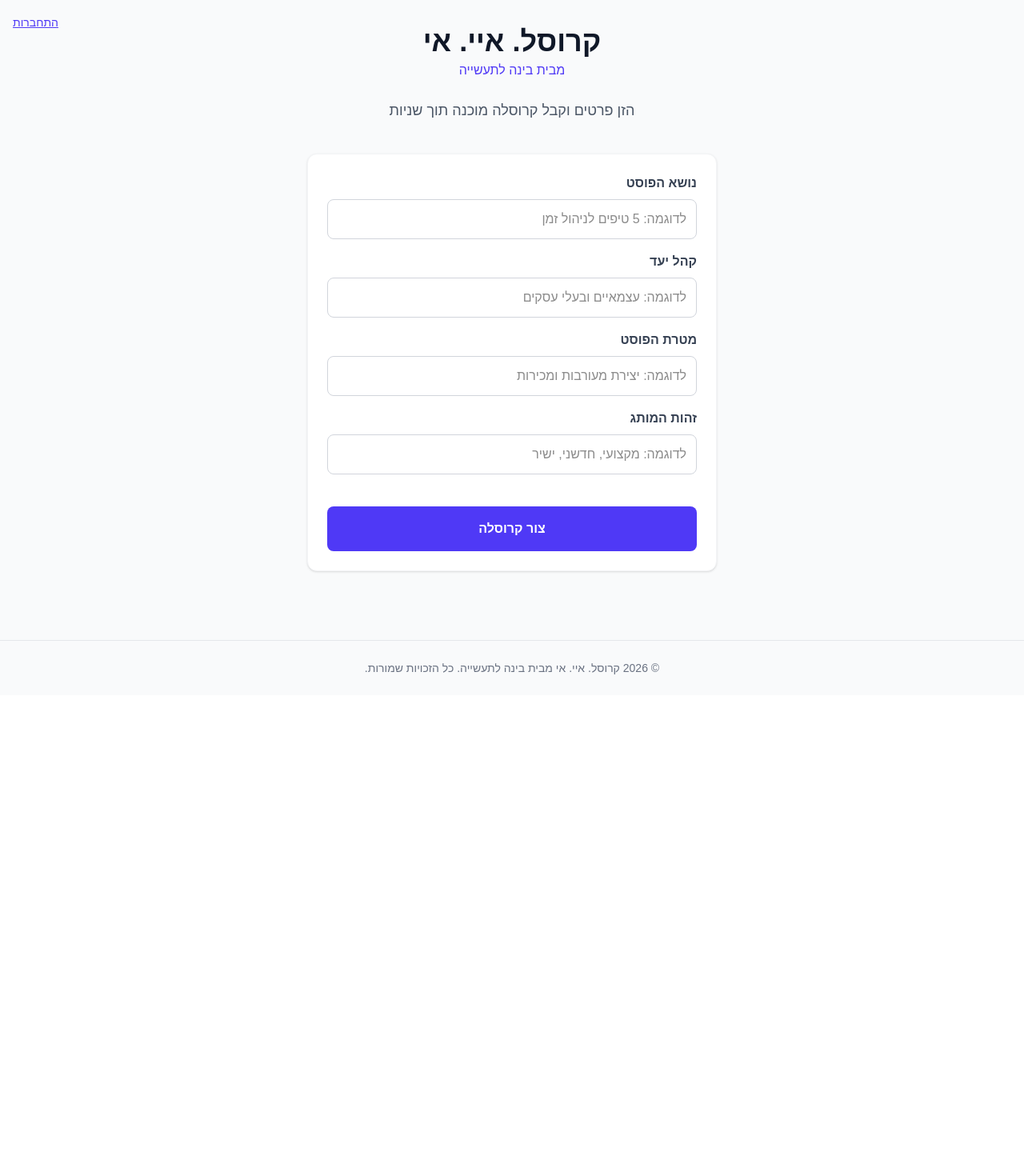
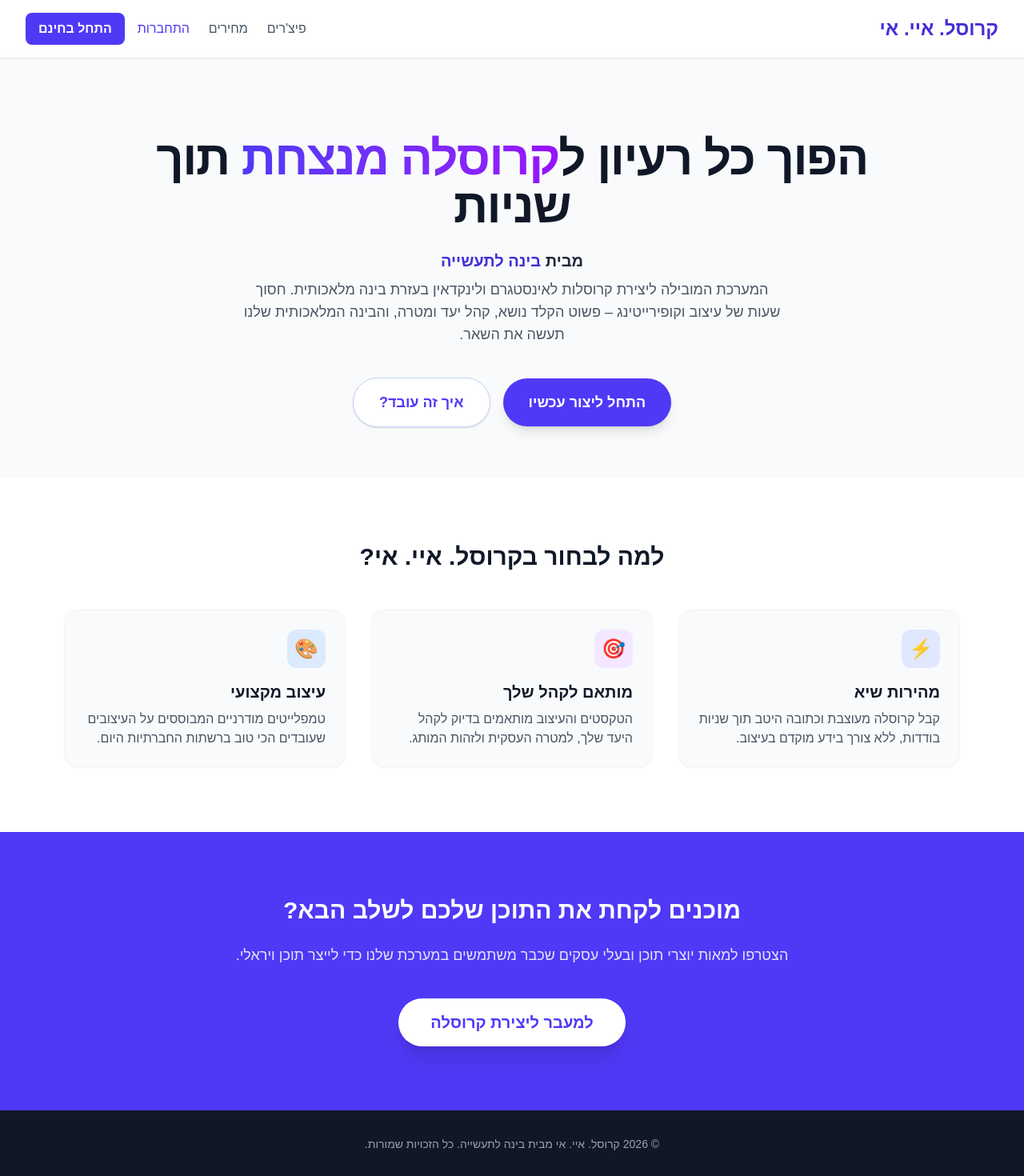
Before and after one commit to OhadBaram/-.-.-, a Next.js app: page / in a window 1280 px wide. Shown: the top 1470 px of the page at 80% size. Before the commit the page ends 869 px from the top, so only its background shows below. Built offline with nearby package versions, Linux system fonts and the light colour scheme; no server answers.

Commit message:
Upgrade to Marketing Landing Page, fix CSS, add Email Auth

```diff
--- a/package.json
+++ b/package.json
@@ -22,6 +22,7 @@
     "jszip": "^3.10.2",
     "next": "16.3.5",
     "next-auth": "^4.24.15",
+    "nodemailer": "^7.0.13",
     "openai": "^7.20.0",
     "pino": "^10.3.1",
     "pino-pretty": "^13.1.3",
@@ -34,6 +35,7 @@
     "@tailwindcss/postcss": "^4",
     "@types/file-saver": "^2.0.7",
     "@types/node": "^20",
+    "@types/nodemailer": "^8.0.2",
     "@types/react": "^19",
     "@types/react-dom": "^19",
     "eslint": "^9",
--- /dev/null
+++ b/src/app/dashboard/create/page.tsx
@@ -0,0 +1,71 @@
+'use client';
+
+import { useState } from 'react';
+import { useSession } from 'next-auth/react';
+import CarouselRenderer, { Slide } from '@/components/CarouselRenderer';
+import CarouselForm from '@/components/CarouselForm';
+import SkeletonLoader from '@/components/SkeletonLoader';
+import Link from 'next/link';
+
+export default function CreateCarouselPage() {
+  const { data: session } = useSession();
+  const [slides, setSlides] = useState<Slide[] | null>(null);
+  const [isLoading, setIsLoading] = useState(false);
+
+  const handleGenerate = async (data: { topic: string; audience: string; goal: string; brand: string }) => {
+    setIsLoading(true);
+
+    try {
+      const res = await fetch('/api/generate', {
+        method: 'POST',
+        headers: { 'Content-Type': 'application/json' },
+        body: JSON.stringify(data),
+      });
+
+      const result = await res.json();
+
+      if (!res.ok) {
+        throw new Error(result.error || 'API error');
+      }
+
+      setSlides(result.slides);
+    } catch (error: any) {
+      console.error(error);
+      alert(`אירעה שגיאה ביצירת הקרוסלה: ${error.message}`);
+    } finally {
+      setIsLoading(false);
+    }
+  };
+
+  return (
+    <main className="min-h-screen p-8 bg-gray-50" dir="rtl">
+      <header className="mb-10 text-center relative">
+        <div className="absolute top-0 right-0">
+          <Link href="/dashboard" className="text-sm underline text-indigo-600 hover:text-indigo-800">
+            חזרה ללוח הבקרה
+          </Link>
+        </div>
+        <h1 className="text-4xl font-extrabold mb-1 text-gray-900">יצירת קרוסלה חדשה</h1>
+        <p className="text-gray-600 text-lg">הזן פרטים וקבל קרוסלה מוכנה תוך שניות</p>
+      </header>
+
+      {!slides ? (
+        isLoading ? (
+          <SkeletonLoader />
+        ) : (
+          <CarouselForm onSubmit={handleGenerate} isLoading={isLoading} />
+        )
+      ) : (
+        <div className="flex flex-col items-center">
+          <button
+            onClick={() => setSlides(null)}
+            className="mb-6 px-4 py-2 bg-white border border-gray-300 rounded-lg text-gray-700 hover:bg-gray-100 transition-colors"
+          >
+            חזור ליצירת קרוסלה חדשה
+          </button>
+          <CarouselRenderer slides={slides} />
+        </div>
+      )}
+    </main>
+  );
+}
--- a/src/app/dashboard/page.tsx
+++ b/src/app/dashboard/page.tsx
@@ -100,7 +100,7 @@ export default async function DashboardPage({ searchParams }: { searchParams?: {
           <Link href="/dashboard/settings" className="px-4 py-2 bg-white border border-gray-300 text-gray-700 rounded hover:bg-gray-50">
             הגדרות מותג
           </Link>
-          <Link href="/" className="px-4 py-2 bg-indigo-600 text-white rounded hover:bg-indigo-700">
+          <Link href="/dashboard/create" className="px-4 py-2 bg-indigo-600 text-white rounded hover:bg-indigo-700">
             צור קרוסלה חדשה +
           </Link>
         </div>
--- a/src/app/page.tsx
+++ b/src/app/page.tsx
@@ -1,78 +1,102 @@
 'use client';
 
-import { useState } from 'react';
 import { useSession, signIn, signOut } from 'next-auth/react';
-import CarouselRenderer, { Slide } from '@/components/CarouselRenderer';
-import CarouselForm from '@/components/CarouselForm';
-import SkeletonLoader from '@/components/SkeletonLoader';
+import Link from 'next/link';
 
 export default function Home() {
   const { data: session } = useSession();
-  const [slides, setSlides] = useState<Slide[] | null>(null);
-  const [isLoading, setIsLoading] = useState(false);
-
-  const handleGenerate = async (data: { topic: string; audience: string; goal: string; brand: string }) => {
-    setIsLoading(true);
-
-    try {
-      const res = await fetch('/api/generate', {
-        method: 'POST',
-        headers: { 'Content-Type': 'application/json' },
-        body: JSON.stringify(data),
-      });
-
-      const result = await res.json();
-
-      if (!res.ok) {
-        throw new Error(result.error || 'API error');
-      }
-
-      setSlides(result.slides);
-    } catch (error: any) {
-      console.error(error);
-      alert(`אירעה שגיאה ביצירת הקרוסלה: ${error.message}`);
-    } finally {
-      setIsLoading(false);
-    }
-  };
 
   return (
-    <main className="min-h-screen p-8 bg-gray-50" dir="rtl">
-      <div className="absolute top-4 left-4">
+    <main className="min-h-screen bg-gray-50 font-sans" dir="rtl">
+      {/* Navbar */}
+      <nav className="w-full bg-white shadow-sm py-4 px-8 flex justify-between items-center relative z-10">
+        <div className="flex items-center gap-2">
+          <span className="text-2xl font-black text-indigo-700">קרוסל. איי. אי</span>
+        </div>
+        <div className="flex items-center gap-6">
+          <a href="#features" className="text-gray-600 hover:text-indigo-600 font-medium hidden md:block">פיצ'רים</a>
+          <a href="#pricing" className="text-gray-600 hover:text-indigo-600 font-medium hidden md:block">מחירים</a>
           {session ? (
             <div className="flex items-center gap-4">
-            <span className="text-sm text-gray-700">שלום, {session.user?.name}</span>
-            <a href="/dashboard" className="text-sm underline text-indigo-600 hover:text-indigo-800">לוח בקרה</a>
-            <button onClick={() => signOut()} className="text-sm underline text-indigo-600 hover:text-indigo-800">התנתק</button>
+              <span className="text-sm text-gray-700 font-medium hidden md:block">שלום, {session.user?.name}</span>
+              <button onClick={() => signOut()} className="text-sm font-medium text-gray-500 hover:text-gray-700">התנתק</button>
+              <Link href="/dashboard/create" className="px-4 py-2 bg-indigo-600 text-white rounded-lg font-bold hover:bg-indigo-700 transition">
+                ליצירת קרוסלה
+              </Link>
             </div>
           ) : (
-          <button onClick={() => signIn('google')} className="text-sm underline text-indigo-600 hover:text-indigo-800">התחברות</button>
+            <div className="flex items-center gap-4">
+              <button onClick={() => signIn()} className="font-medium text-indigo-600 hover:text-indigo-800">התחברות</button>
+              <button onClick={() => signIn()} className="px-4 py-2 bg-indigo-600 text-white rounded-lg font-bold hover:bg-indigo-700 transition">
+                התחל בחינם
+              </button>
+            </div>
           )}
         </div>
+      </nav>
 
-      <header className="mb-10 text-center">
-        <h1 className="text-4xl font-extrabold mb-1 text-gray-900">קרוסל. איי. אי</h1>
-        <p className="text-md font-medium text-indigo-600 mb-6">מבית בינה לתעשייה</p>
-        <p className="text-gray-600 text-lg">הזן פרטים וקבל קרוסלה מוכנה תוך שניות</p>
-      </header>
+      {/* Hero Section */}
+      <section className="pt-24 pb-16 px-4 max-w-5xl mx-auto text-center">
+        <h1 className="text-5xl md:text-6xl font-extrabold text-gray-900 mb-6 tracking-tight">
+          הפוך כל רעיון ל<span className="text-transparent bg-clip-text bg-gradient-to-r from-indigo-600 to-purple-600">קרוסלה מנצחת</span> תוך שניות
+        </h1>
+        <p className="text-xl text-gray-800 font-semibold mb-2 max-w-2xl mx-auto">
+          מבית <span className="text-indigo-700 font-bold">בינה לתעשייה</span>
+        </p>
+        <p className="text-lg text-gray-600 mb-10 max-w-2xl mx-auto">
+          המערכת המובילה ליצירת קרוסלות לאינסטגרם ולינקדאין בעזרת בינה מלאכותית. חסוך שעות של עיצוב וקופירייטינג – פשוט הקלד נושא, קהל יעד ומטרה, והבינה המלאכותית שלנו תעשה את השאר.
+        </p>
+        <div className="flex flex-col sm:flex-row justify-center gap-4 items-center">
+          <Link href="/dashboard/create" className="px-8 py-4 bg-indigo-600 text-white rounded-full text-lg font-bold hover:bg-indigo-700 transition shadow-lg hover:shadow-xl transform hover:-translate-y-1 w-full sm:w-auto text-center">
+            התחל ליצור עכשיו
+          </Link>
+          <a href="#features" className="px-8 py-4 bg-white text-indigo-600 border border-indigo-200 rounded-full text-lg font-bold hover:bg-gray-50 transition shadow-sm w-full sm:w-auto text-center">
+            איך זה עובד?
+          </a>
+        </div>
+      </section>
 
-      {!slides ? (
-        isLoading ? (
-          <SkeletonLoader />
-        ) : (
-          <CarouselForm onSubmit={handleGenerate} isLoading={isLoading} />
-        )
-      ) : (
-        <div className="flex flex-col items-center">
-          <button
-            onClick={() => setSlides(null)}
-            className="mb-6 px-4 py-2 bg-white border border-gray-300 rounded-lg text-gray-700 hover:bg-gray-100 transition-colors"
-          >
-            חזור ליצירת קרוסלה חדשה
-          </button>
-          <CarouselRenderer slides={slides} />
+      {/* Features Section */}
+      <section id="features" className="py-20 bg-white">
+        <div className="max-w-6xl mx-auto px-4">
+          <h2 className="text-3xl font-bold text-center text-gray-900 mb-12">למה לבחור בקרוסל. איי. אי?</h2>
+          <div className="grid md:grid-cols-3 gap-8">
+            <div className="p-6 bg-gray-50 rounded-2xl border border-gray-100">
+              <div className="w-12 h-12 bg-indigo-100 text-indigo-600 flex items-center justify-center rounded-xl mb-4 text-2xl">⚡</div>
+              <h3 className="text-xl font-bold text-gray-900 mb-2">מהירות שיא</h3>
+              <p className="text-gray-600">קבל קרוסלה מעוצבת וכתובה היטב תוך שניות בודדות, ללא צורך בידע מוקדם בעיצוב.</p>
             </div>
-      )}
+            <div className="p-6 bg-gray-50 rounded-2xl border border-gray-100">
+              <div className="w-12 h-12 bg-purple-100 text-purple-600 flex items-center justify-center rounded-xl mb-4 text-2xl">🎯</div>
+              <h3 className="text-xl font-bold text-gray-900 mb-2">מותאם לקהל שלך</h3>
+              <p className="text-gray-600">הטקסטים והעיצוב מותאמים בדיוק לקהל היעד שלך, למטרה העסקית ולזהות המותג.</p>
+            </div>
+            <div className="p-6 bg-gray-50 rounded-2xl border border-gray-100">
+              <div className="w-12 h-12 bg-blue-100 text-blue-600 flex items-center justify-center rounded-xl mb-4 text-2xl">🎨</div>
+              <h3 className="text-xl font-bold text-gray-900 mb-2">עיצוב מקצועי</h3>
+              <p className="text-gray-600">טמפלייטים מודרניים המבוססים על העיצובים שעובדים הכי טוב ברשתות החברתיות היום.</p>
+            </div>
+          </div>
+        </div>
+      </section>
+
+      {/* CTA / Pricing Section */}
+      <section id="pricing" className="py-20 bg-indigo-600 text-white text-center">
+        <div className="max-w-4xl mx-auto px-4">
+          <h2 className="text-3xl font-bold mb-6">מוכנים לקחת את התוכן שלכם לשלב הבא?</h2>
+          <p className="text-indigo-100 mb-10 text-lg">
+            הצטרפו למאות יוצרי תוכן ובעלי עסקים שכבר משתמשים במערכת שלנו כדי לייצר תוכן ויראלי.
+          </p>
+          <Link href="/dashboard/create" className="inline-block px-10 py-4 bg-white text-indigo-600 rounded-full text-xl font-black hover:bg-gray-100 transition shadow-xl transform hover:-translate-y-1 text-center">
+            למעבר ליצירת קרוסלה
+          </Link>
+        </div>
+      </section>
+
+      {/* Footer */}
+      <footer className="py-8 bg-gray-900 text-gray-400 text-center text-sm">
+        <p>© {new Date().getFullYear()} קרוסל. איי. אי מבית בינה לתעשייה. כל הזכויות שמורות.</p>
+      </footer>
     </main>
   );
 }
--- a/src/components/CarouselForm.tsx
+++ b/src/components/CarouselForm.tsx
@@ -27,7 +27,7 @@ export default function CarouselForm({ onSubmit, isLoading }: CarouselFormProps)
           value={topic}
           onChange={(e) => setTopic(e.target.value)}
           required
-          className="w-full border border-gray-300 rounded-lg p-3 focus:outline-none focus:ring-2 focus:ring-indigo-500"
+          className="w-full text-gray-900 border border-gray-300 rounded-lg p-3 focus:outline-none focus:ring-2 focus:ring-indigo-500"
           placeholder="לדוגמה: 5 טיפים לניהול זמן"
         />
       </div>
@@ -39,7 +39,7 @@ export default function CarouselForm({ onSubmit, isLoading }: CarouselFormProps)
           value={audience}
           onChange={(e) => setAudience(e.target.value)}
           required
-          className="w-full border border-gray-300 rounded-lg p-3 focus:outline-none focus:ring-2 focus:ring-indigo-500"
+          className="w-full text-gray-900 border border-gray-300 rounded-lg p-3 focus:outline-none focus:ring-2 focus:ring-indigo-500"
           placeholder="לדוגמה: עצמאיים ובעלי עסקים"
         />
       </div>
@@ -51,7 +51,7 @@ export default function CarouselForm({ onSubmit, isLoading }: CarouselFormProps)
           value={goal}
           onChange={(e) => setGoal(e.target.value)}
           required
-          className="w-full border border-gray-300 rounded-lg p-3 focus:outline-none focus:ring-2 focus:ring-indigo-500"
+          className="w-full text-gray-900 border border-gray-300 rounded-lg p-3 focus:outline-none focus:ring-2 focus:ring-indigo-500"
           placeholder="לדוגמה: יצירת מעורבות ומכירות"
         />
       </div>
@@ -63,7 +63,7 @@ export default function CarouselForm({ onSubmit, isLoading }: CarouselFormProps)
           value={brand}
           onChange={(e) => setBrand(e.target.value)}
           required
-          className="w-full border border-gray-300 rounded-lg p-3 focus:outline-none focus:ring-2 focus:ring-indigo-500"
+          className="w-full text-gray-900 border border-gray-300 rounded-lg p-3 focus:outline-none focus:ring-2 focus:ring-indigo-500"
           placeholder="לדוגמה: מקצועי, חדשני, ישיר"
         />
       </div>
--- a/src/lib/auth.ts
+++ b/src/lib/auth.ts
@@ -1,5 +1,6 @@
 import { NextAuthOptions } from 'next-auth';
 import GoogleProvider from 'next-auth/providers/google';
+import EmailProvider from 'next-auth/providers/email';
 import { PrismaAdapter } from '@next-auth/prisma-adapter';
 import prisma from '@/lib/prisma';
 
@@ -10,6 +11,10 @@ export const authOptions: NextAuthOptions = {
       clientId: process.env.GOOGLE_CLIENT_ID || '',
       clientSecret: process.env.GOOGLE_CLIENT_SECRET || '',
     }),
+    EmailProvider({
+      server: process.env.EMAIL_SERVER,
+      from: process.env.EMAIL_FROM,
+    }),
   ],
   session: {
     strategy: 'jwt',
```
Also changed, not shown: 1 other file (tests, documents, lock files or other folders). Lines whose indentation alone changed are shown as unchanged.
